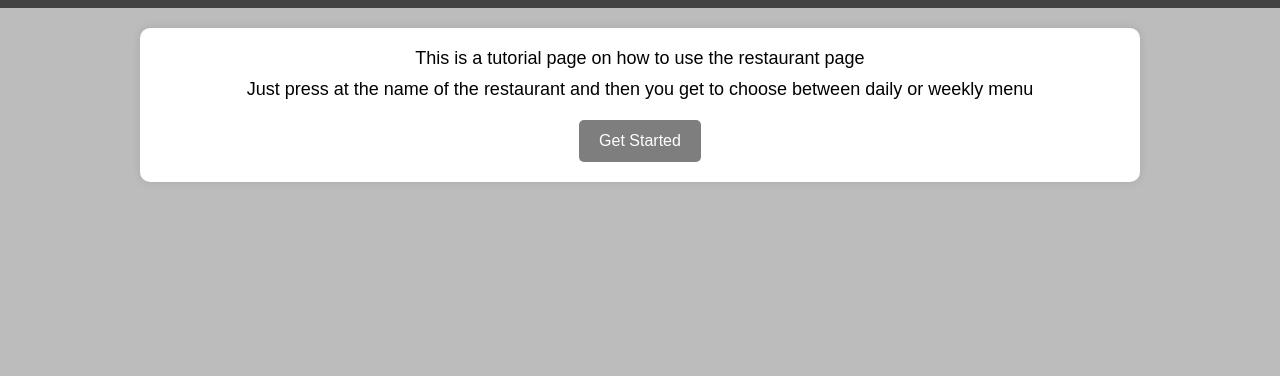
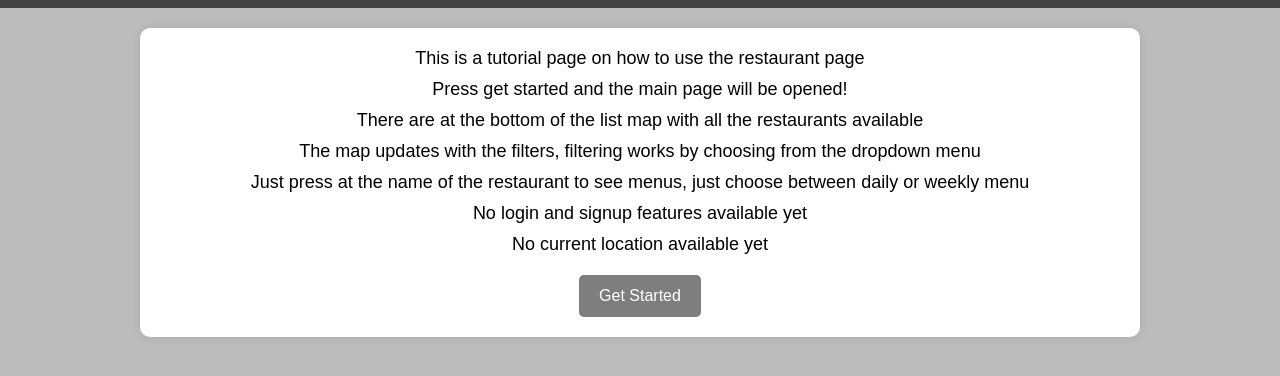
Before and after one commit to xTheKn1ght/htmlsoloproject, a website: page src/index.html in a window 1280 px wide. Shown: the part 50-426 px from the top of the page. Drawn offline with Linux system fonts and the light colour scheme.

Commit message:
updated tutorial page to tell how to use the page and what features are absent

```diff
--- a/src/index.html
+++ b/src/index.html
@@ -18,7 +18,12 @@
   <main id="tutorial-main">
     <div id="tutorial-text">
       <p>This is a tutorial page on how to use the restaurant page</p>
-      <p>Just press at the name of the restaurant and then you get to choose between daily or weekly menu</p>
+      <p>Press get started and the main page will be opened!</p>
+      <p>There are at the bottom of the list map with all the restaurants available</p>
+      <p>The map updates with the filters, filtering works by choosing from the dropdown menu</p>
+      <p>Just press at the name of the restaurant to see menus, just choose between daily or weekly menu</p>
+      <p>No login and signup features available yet</p>
+      <p>No current location available yet</p>
     </div>
     <button id="get-started" onclick="location.href='restaurants.html'">Get Started</button>
   </main>
```
